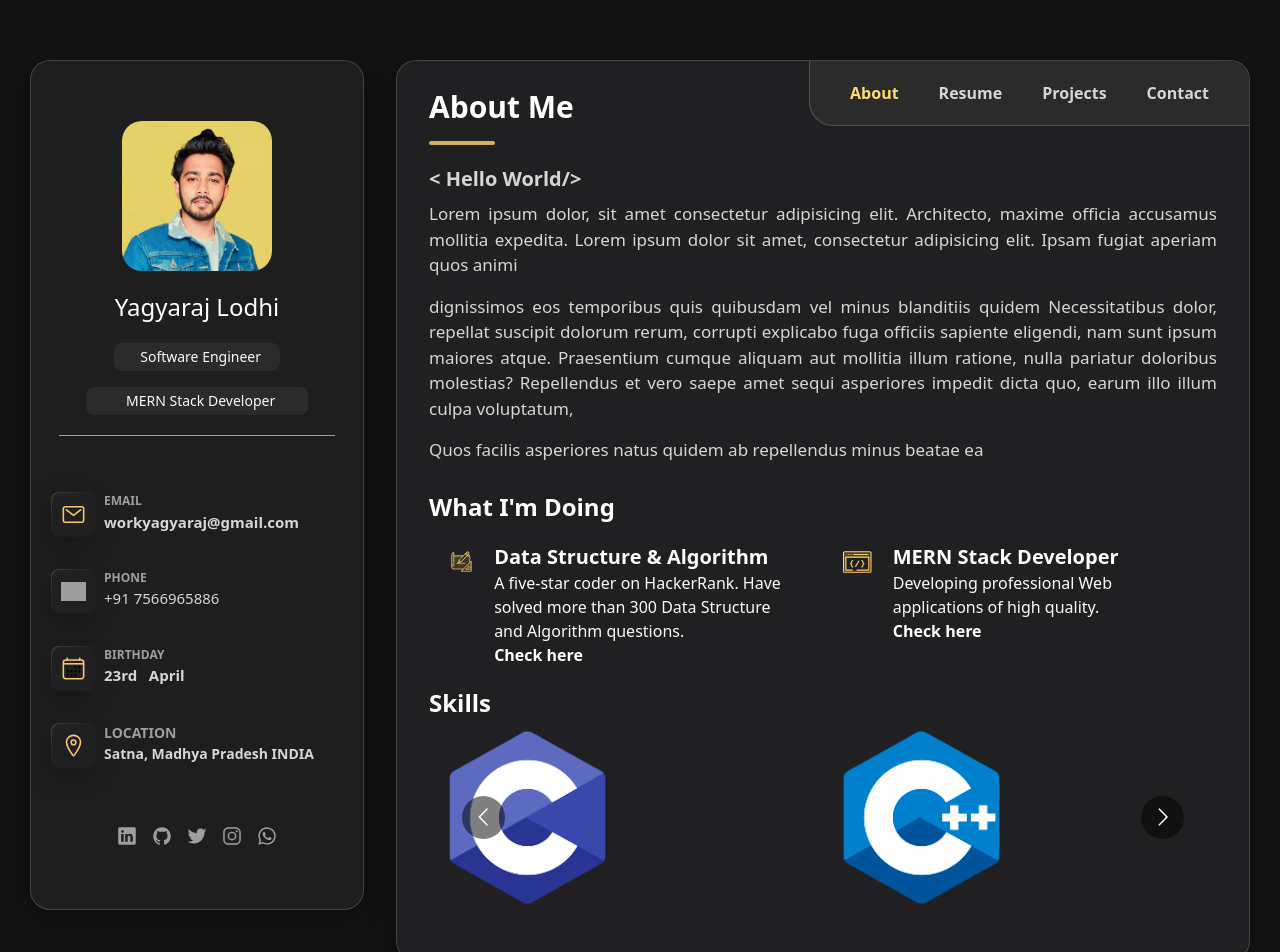
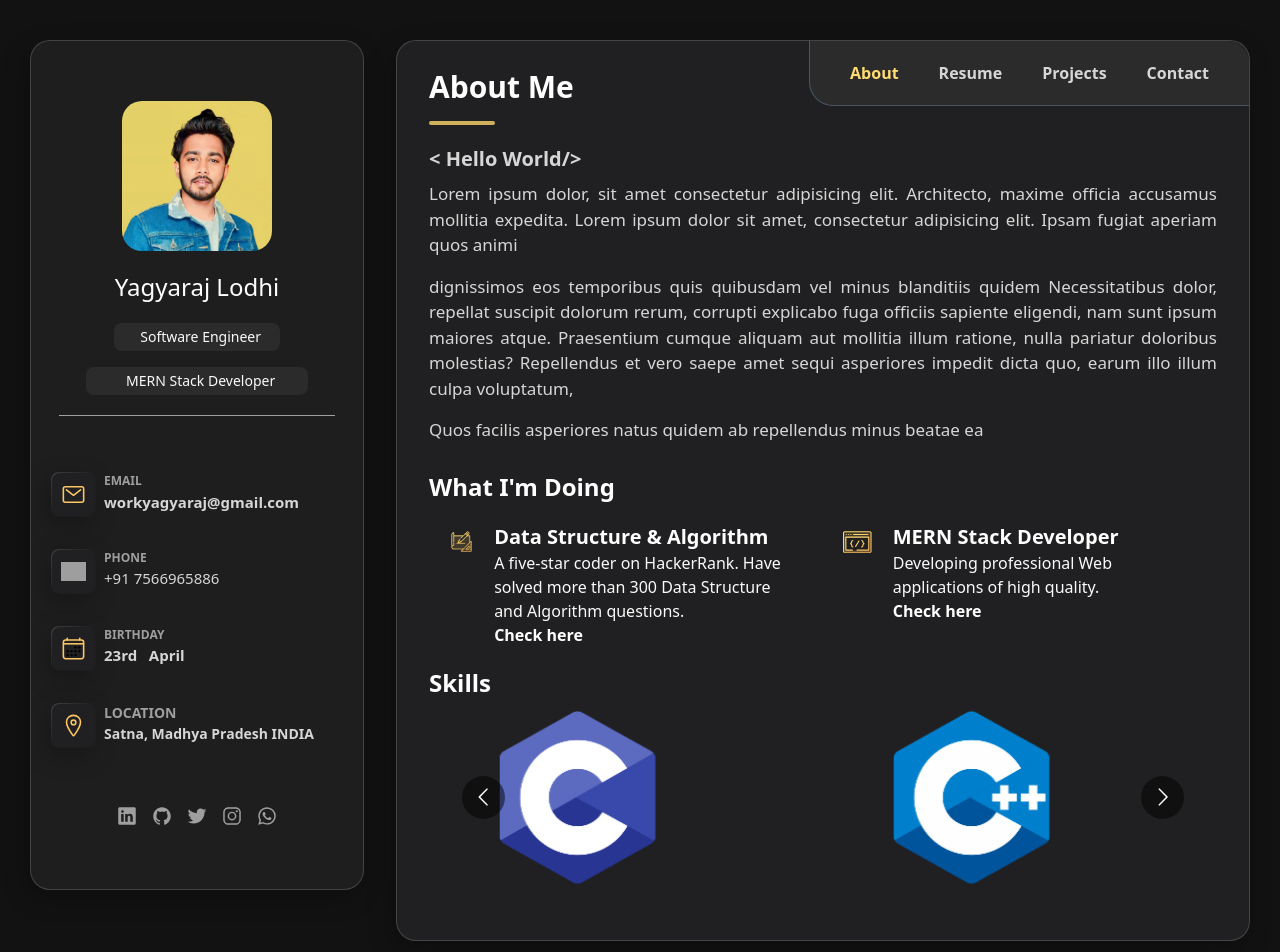
Before and after one commit to yagyaraj234/my-portfolio, a React (Create React App) app: page / in a window 1280 px wide. Shown: the top 952 px of the page. Built offline with nearby package versions, Linux system fonts and the light colour scheme; grey boxes are pictures that could not be loaded.

Commit message:
style changes

```diff
--- a/src/components/Layout.jsx
+++ b/src/components/Layout.jsx
@@ -3,7 +3,7 @@ import LeftBar from "./LeftBar";
 import RightBar from "./RightBar";
 const Layout = () => {
   return (
-    <div className="bg-smoky-black flex md:flex-row flex-col  md:gap-8 gap-5 md:px-[30px] md:py-[60px] px-2 py-4  ">
+    <div className="bg-smoky-black flex md:flex-row flex-col  md:gap-8 gap-5 md:px-[30px] md:py-[40px] px-2 py-4">
       <div className="md:w-[30%] bg-eerie-black-2 rounded-[20px]  md:py-10  md:pl-0 box-shadow box-border min-h-[850px] max-h-[800px]  sticky top-0">
         <LeftBar />
       </div>
--- a/src/components/LeftBar.jsx
+++ b/src/components/LeftBar.jsx
@@ -4,22 +4,7 @@ import phone from "../images/icon-app.svg";
 import calender from "../images/calendar-outline.svg";
 import location from "../images/location-outline.svg";
 import mail from "../images/mail-outline.svg";
-// import instagram from "../images/icons/logo-linkedin.svg";
-const leftBar = [
-  {
-    icon: "mail",
-    name: "email",
-    namedata: "workygayaraj@gmail.com",
-    "ion-icon": "email-outline",
-  },
-  { icon: "phone", name: "phone", namedata: "+91 7566965886" },
-  { icon: "calender", name: "Birthday", namedata: "23rd April" },
-  {
-    icon: "location",
-    name: "location",
-    namedata: "Satna, Madhya Pradesh, INDIA",
-  },
-];
+
 const LeftBar = () => {
 
   const [mobileView,setMobileView] =useState(false);
--- a/src/components/Skills.jsx
+++ b/src/components/Skills.jsx
@@ -62,7 +62,7 @@ const Skills = () => {
             <img
               src={item.img}
               alt={item.alt}
-              className="hover:grayscale cursor-pointer"
+              className="hover:grayscale cursor-pointer ml-[50px]"
             />
           </div>
         ))}
```
